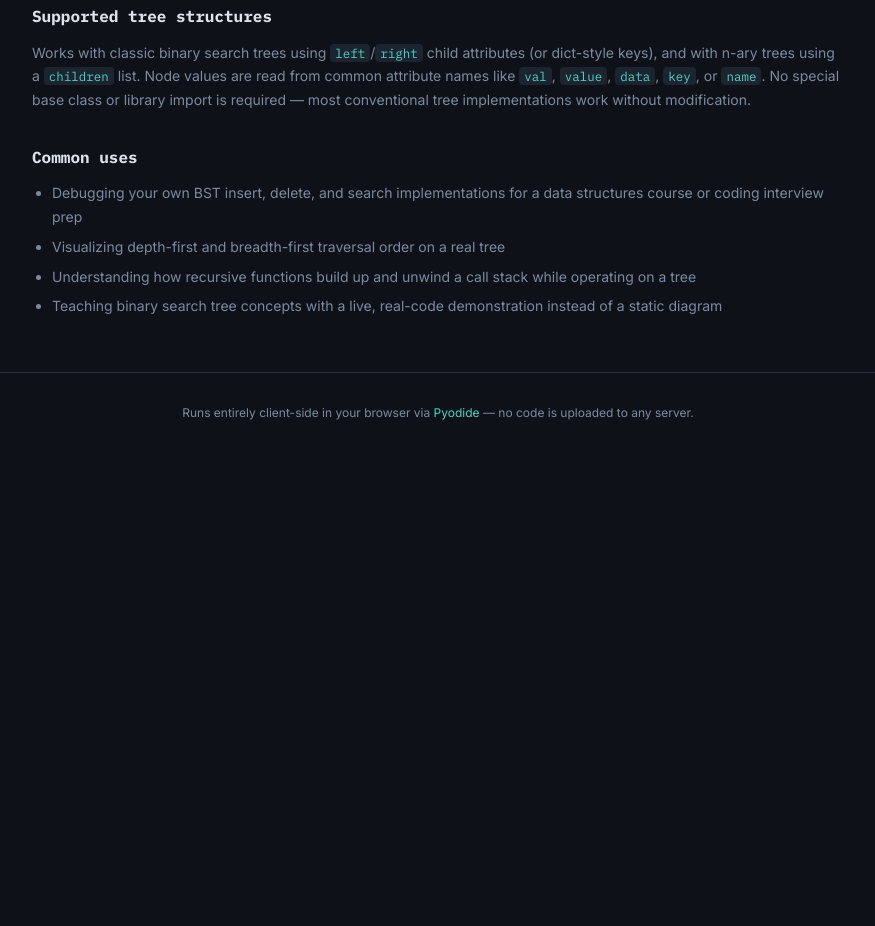
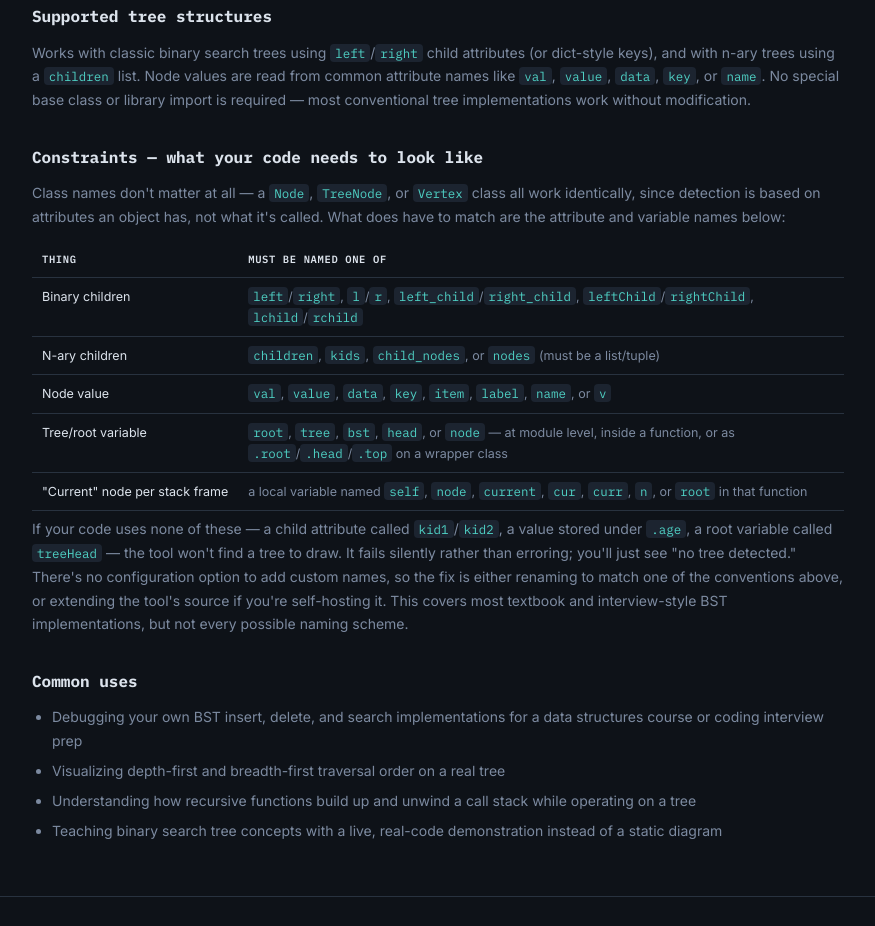
Before and after one commit to mans00rahmed/BST-Debugger, a plain HTML site: page index.html in a window 1280 px wide. Shown: the part 1221-2147 px from the top of the page, without its empty margins (202-1077 px from the left). Before the commit the page ends 1693 px from the top, so only its background shows below. Drawn offline with Linux system fonts and the light colour scheme.

Commit message:
init commit

```diff
--- a/index.html
+++ b/index.html
@@ -123,6 +123,10 @@
   .seo-content code{font-family:var(--mono);color:var(--teal);background:var(--panel-alt);padding:1px 5px;border-radius:4px;font-size:12.5px;}
   .seo-content ul{margin:6px 0 0;padding-left:20px;}
   .seo-content li{margin-bottom:6px;}
+  .constraints-table{width:100%;border-collapse:collapse;margin:14px 0 6px;font-size:12.5px;}
+  .constraints-table th,.constraints-table td{text-align:left;padding:8px 10px;border-bottom:1px solid var(--border);vertical-align:top;}
+  .constraints-table th{font-family:var(--mono);color:var(--text);font-weight:600;text-transform:uppercase;font-size:10.5px;letter-spacing:0.06em;}
+  .constraints-table td:first-child{color:var(--text);white-space:nowrap;}
   .site-footer{border-top:1px solid var(--border);padding:20px 24px 40px;text-align:center;font-size:12px;color:var(--muted);}
   .site-footer a{color:var(--teal);text-decoration:none;}
   .site-footer a:hover{text-decoration:underline;}
@@ -187,6 +191,21 @@
   <section>
     <h2>Supported tree structures</h2>
     <p>Works with classic binary search trees using <code>left</code>/<code>right</code> child attributes (or dict-style keys), and with n-ary trees using a <code>children</code> list. Node values are read from common attribute names like <code>val</code>, <code>value</code>, <code>data</code>, <code>key</code>, or <code>name</code>. No special base class or library import is required — most conventional tree implementations work without modification.</p>
+  </section>
+  <section>
+    <h2>Constraints — what your code needs to look like</h2>
+    <p>Class names don't matter at all — a <code>Node</code>, <code>TreeNode</code>, or <code>Vertex</code> class all work identically, since detection is based on attributes an object has, not what it's called. What does have to match are the attribute and variable names below:</p>
+    <table class="constraints-table">
+      <thead><tr><th>Thing</th><th>Must be named one of</th></tr></thead>
+      <tbody>
+        <tr><td>Binary children</td><td><code>left</code>/<code>right</code>, <code>l</code>/<code>r</code>, <code>left_child</code>/<code>right_child</code>, <code>leftChild</code>/<code>rightChild</code>, <code>lchild</code>/<code>rchild</code></td></tr>
+        <tr><td>N-ary children</td><td><code>children</code>, <code>kids</code>, <code>child_nodes</code>, or <code>nodes</code> (must be a list/tuple)</td></tr>
+        <tr><td>Node value</td><td><code>val</code>, <code>value</code>, <code>data</code>, <code>key</code>, <code>item</code>, <code>label</code>, <code>name</code>, or <code>v</code></td></tr>
+        <tr><td>Tree/root variable</td><td><code>root</code>, <code>tree</code>, <code>bst</code>, <code>head</code>, or <code>node</code> — at module level, inside a function, or as <code>.root</code>/<code>.head</code>/<code>.top</code> on a wrapper class</td></tr>
+        <tr><td>"Current" node per stack frame</td><td>a local variable named <code>self</code>, <code>node</code>, <code>current</code>, <code>cur</code>, <code>curr</code>, <code>n</code>, or <code>root</code> in that function</td></tr>
+      </tbody>
+    </table>
+    <p>If your code uses none of these — a child attribute called <code>kid1</code>/<code>kid2</code>, a value stored under <code>.age</code>, a root variable called <code>treeHead</code> — the tool won't find a tree to draw. It fails silently rather than erroring; you'll just see "no tree detected." There's no configuration option to add custom names, so the fix is either renaming to match one of the conventions above, or extending the tool's source if you're self-hosting it. This covers most textbook and interview-style BST implementations, but not every possible naming scheme.</p>
   </section>
   <section>
     <h2>Common uses</h2>
```
